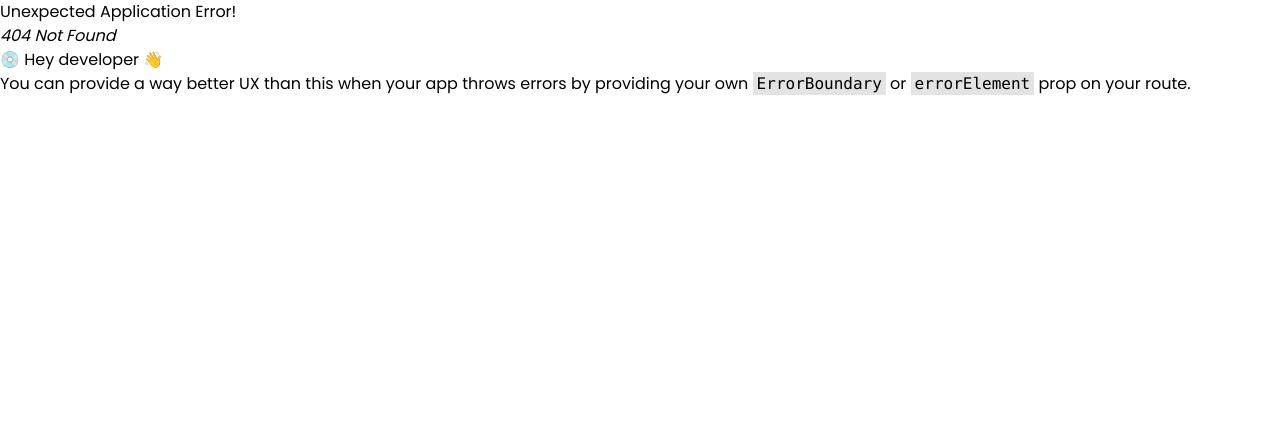
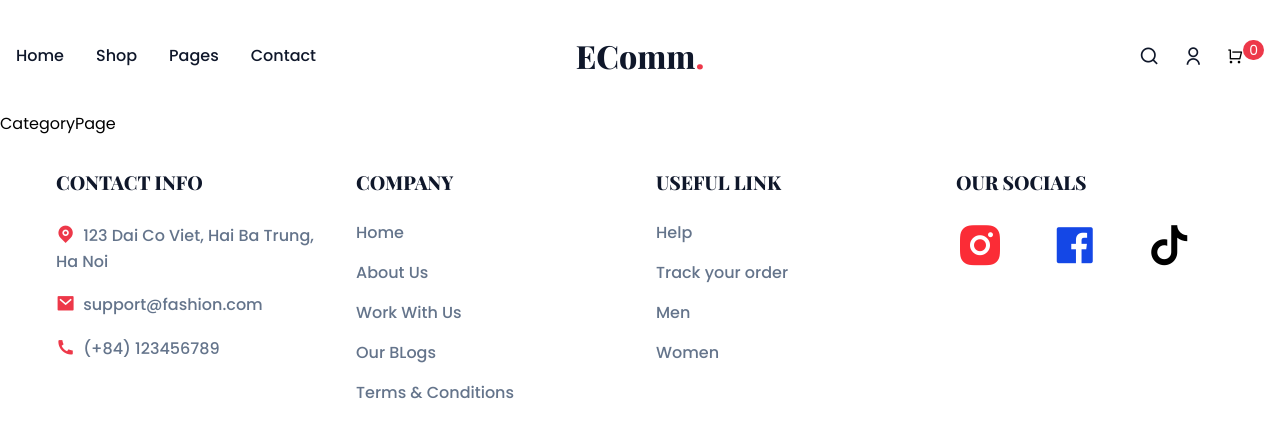
Before and after one commit to Badd01/E-Commerce-Frontend, a React (Vite) app: page /categories/accessories in a window 1280 px wide. Before the commit this address had no page. Shown: the top 438 px of the page. Built offline with nearby package versions, Linux system fonts and the light colour scheme.

Commit message:
Add react fragment

```diff
--- a/src/components/Navbar.jsx
+++ b/src/components/Navbar.jsx
@@ -3,6 +3,7 @@ import { Link } from "react-router";
 
 const Navbar = () => {
   return (
+    <>
       <header>
         <nav className="max-w-maxi mx-auto px-4 flex justify-between items-center">
           {/* nav links */}
@@ -51,6 +52,7 @@ const Navbar = () => {
           </div>
         </nav>
       </header>
+    </>
   );
 };
 
--- a/src/components/RatingStar.jsx
+++ b/src/components/RatingStar.jsx
@@ -12,11 +12,13 @@ const RatingStar = ({ rating }) => {
   }
 
   return (
-    <div className="product_rating">
-      <span>
-        {stars}({rating})
-      </span>
-    </div>
+    <>
+      <div className="product_rating">
+        <span>
+          {stars}({rating})
+        </span>
+      </div>
+    </>
   );
 };
 
--- a/src/pages/blogs/Blog.jsx
+++ b/src/pages/blogs/Blog.jsx
@@ -4,11 +4,12 @@ import blogsData from "../../data/blogs.json";
 
 const Blog = () => {
   return (
+    <>
       <section className="section_container blog_container">
         <h2 className="section_header">Latest From Blog</h2>
         <p className="section_subheader mb-10 ">
-        Explore exclusive fashion collections, style guides, and seasonal trends
-        from our experts.
+          Explore exclusive fashion collections, style guides, and seasonal
+          trends from our experts.
         </p>
 
         <div className="grid grid-cols-1 sm:grid-cols-2 md:grid-cols-3 lg:grid-cols-4 gap-8">
@@ -27,6 +28,7 @@ const Blog = () => {
           ))}
         </div>
       </section>
+    </>
   );
 };
 
--- /dev/null
+++ b/src/pages/category/CategoryPage.jsx
@@ -0,0 +1,24 @@
+import React, { useEffect, useState } from "react";
+import Footer from "../../components/Footer";
+import { useParams } from "react-router";
+
+import products from "../../data/products.json";
+
+const CategoryPage = () => {
+  const { categoryName } = useParams();
+  const [filteredProducts, setFilteredProducts] = useState([]);
+
+  useEffect(() => {
+    const filtered = products.filter(
+      (product) => product.category === categoryName.toLowerCase()
+    );
+  }, []);
+  return (
+    <>
+      <div>CategoryPage</div>
+      <Footer />
+    </>
+  );
+};
+
+export default CategoryPage;
--- a/src/pages/home/Banner.jsx
+++ b/src/pages/home/Banner.jsx
@@ -4,6 +4,7 @@ import images from "../../assets/images.js";
 
 const Banner = () => {
   return (
+    <>
       <div className="section_container header_container">
         <div className="header_content z-30">
           <h4 className="uppercase">up to 30% discount on</h4>
@@ -20,6 +21,7 @@ const Banner = () => {
           <img src={images.banner} alt="banner image" />
         </div>
       </div>
+    </>
   );
 };
 
--- a/src/pages/home/Categories.jsx
+++ b/src/pages/home/Categories.jsx
@@ -26,6 +26,7 @@ const Categories = () => {
     },
   ];
   return (
+    <>
       <div className="product_grid">
         {categories.map((category) => (
           <Link
@@ -38,6 +39,7 @@ const Categories = () => {
           </Link>
         ))}
       </div>
+    </>
   );
 };
 
--- a/src/pages/home/HeroSection.jsx
+++ b/src/pages/home/HeroSection.jsx
@@ -24,6 +24,7 @@ const cards = [
 
 const HeroSection = () => {
   return (
+    <>
       <div className="section_container hero_container">
         {cards.map((card) => (
           <div className="hero_card" key={card.id}>
@@ -36,6 +37,7 @@ const HeroSection = () => {
           </div>
         ))}
       </div>
+    </>
   );
 };
 
--- a/src/pages/home/PromoBanner.jsx
+++ b/src/pages/home/PromoBanner.jsx
@@ -2,6 +2,7 @@ import React from "react";
 
 const PromoBanner = () => {
   return (
+    <>
       <section className="section_container banner_container">
         <div className="banner_card">
           <span>
@@ -25,6 +26,7 @@ const PromoBanner = () => {
           <p>Always here to assist you.</p>
         </div>
       </section>
+    </>
   );
 };
 
--- a/src/pages/shop/ProductCards.jsx
+++ b/src/pages/shop/ProductCards.jsx
@@ -4,6 +4,7 @@ import RatingStar from "../../components/RatingStar";
 
 const ProductCards = ({ products }) => {
   return (
+    <>
       <div className="grid grid-cols-1 sm:grid-cols-2 md:grid-cols-3 lg:grid-cols-4 gap-8">
         {products.map((product, index) => (
           <div key={index} className="product_card">
@@ -35,6 +36,7 @@ const ProductCards = ({ products }) => {
           </div>
         ))}
       </div>
+    </>
   );
 };
 
--- a/src/pages/shop/TrendingProducts.jsx
+++ b/src/pages/shop/TrendingProducts.jsx
@@ -11,6 +11,7 @@ const TrendingProducts = () => {
   };
 
   return (
+    <>
       <section className="section_container product_container">
         <h2 className="section_header">Trending Products</h2>
         <p className="section_subheader mb-10">Discover the Hottest Picks</p>
@@ -26,6 +27,7 @@ const TrendingProducts = () => {
           )}
         </div>
       </section>
+    </>
   );
 };
 
--- a/src/routers/routes.jsx
+++ b/src/routers/routes.jsx
@@ -1,6 +1,7 @@
 import { createBrowserRouter } from "react-router";
 import App from "../App";
 import Home from "../pages/home/Home";
+import CategoryPage from "../pages/category/CategoryPage";
 
 let router = createBrowserRouter([
   {
@@ -11,6 +12,10 @@ let router = createBrowserRouter([
         path: "/",
         Component: Home,
       },
+      {
+        path: "/categories/:categoryName",
+        Component: CategoryPage,
+      },
     ],
   },
 ]);
```
Also changed, not shown: src/pages/home/DealsSection.jsx (+5 -2 lines). Lines whose indentation alone changed are shown as unchanged.
